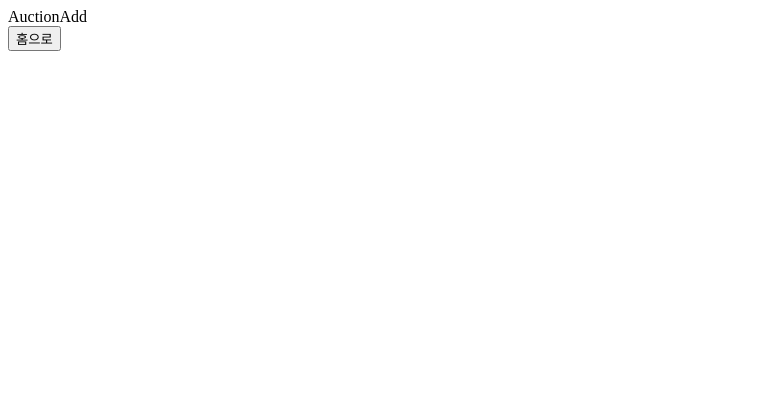
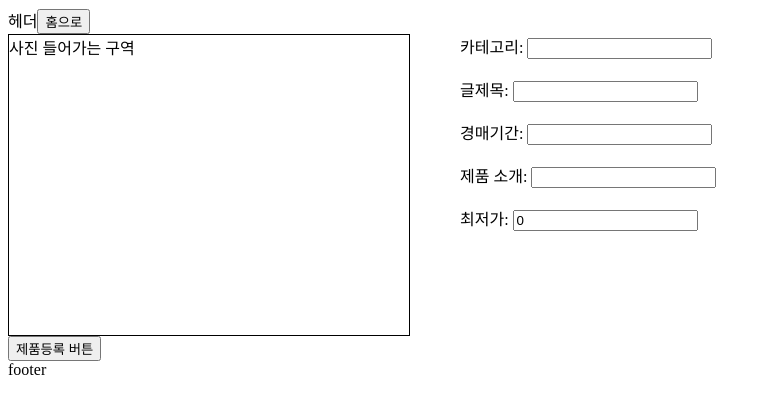
Before and after one commit to hanbitk/HH99_GetReady-Auction-_FE, a React (Create React App) app: page /AuctionAdd in a window 1280 px wide. Shown: the top 414 px of the page, without its empty margins (0-771 px from the left). Built offline with nearby package versions, Linux system fonts and the light colour scheme.

Commit message:
docs-test

```diff
--- a/src/pages/AuctionAdd.jsx
+++ b/src/pages/AuctionAdd.jsx
@@ -1,14 +1,86 @@
 import React from 'react'
 import { useNavigate } from 'react-router-dom/dist'
+import { GlobalStyles } from '../styles/GlobalStyles'
+import styled from 'styled-components'
+import { useState } from 'react'
+const StPicture = styled.div`
+    border: 1px solid black;
+    width: 400px;
+    height: 300px;
+`
+const StFlex = styled.div`
+    display: flex;
+    gap: 50px;
+`
 function AuctionAdd() {
+
     const nav = useNavigate()
     const HomeButton = () => {
         nav("/")
     }
+
+    const [product, setProduct] = useState({
+        title: "",
+        content: "",
+        minPrice: 0,
+        deadline: "",
+        category: ""
+    })
+
+    const productHandler = (e) => {
+        const { name, value } = e.target
+        setProduct({ ...product, [name]: value })
+    }
+
+    const productAddButton = () => {
+        alert("등록합니다~")
+    }
     return (
         <>
-            <div>AuctionAdd</div>
-            <button onClick={HomeButton}>홈으로</button>
+            <div>헤더
+                <button onClick={HomeButton}>홈으로</button>
+            </div>
+            <div>
+                <StFlex>
+
+                    <StPicture>
+                        <div>사진 들어가는 구역</div>
+                    </StPicture>
+                    <div>
+                        <div>
+                            카테고리: <input
+                                type='text'
+                                name='category'
+                                value={product.category}
+                                onChange={productHandler} /><br /><br />
+                            글제목: <input
+                                type='text'
+                                name='title'
+                                value={product.title}
+                                onChange={productHandler} /><br /><br />
+                            경매기간: <input
+                                type='text'
+                                name='deadline'
+                                value={product.deadline}
+                                onChange={productHandler} /><br /><br />
+                            제품 소개: <input
+                                type='text'
+                                name='content'
+                                value={product.content}
+                                onChange={productHandler} /><br /><br />
+                            최저가: <input
+                                type='text'
+                                name='minPrice'
+                                value={product.minPrice}
+                                onChange={productHandler} />
+                        </div>
+                    </div>
+                </StFlex>
+                <div>
+                    <button onClick={productAddButton}>제품등록 버튼</button>
+                </div>
+                <div>footer</div>
+            </div>
         </>
 
     )
--- a/src/styles/GlobalStyles.js
+++ b/src/styles/GlobalStyles.js
@@ -10,9 +10,9 @@ export const GlobalStyles = createGlobalStyle`
         --color-light-gray: #dddddd;
 
         /* Font size */
-        --font-extra-large: 100px;
+        --font-extra-large: 50px;
         --font-large: 32px;
-        --font-medium: 20px;
+        --font-medium: 25px;
         --font-regular: 16px;
         --font-small: 14px;
         --font-micro: 12px;
@@ -77,7 +77,7 @@ export const GlobalStyles = createGlobalStyle`
 `;
 
 export const linkStyle = {
-  textDecoration: "none",
-  color: "black",
-  cursor: "pointer",
+    textDecoration: "none",
+    color: "black",
+    cursor: "pointer",
 };
```
